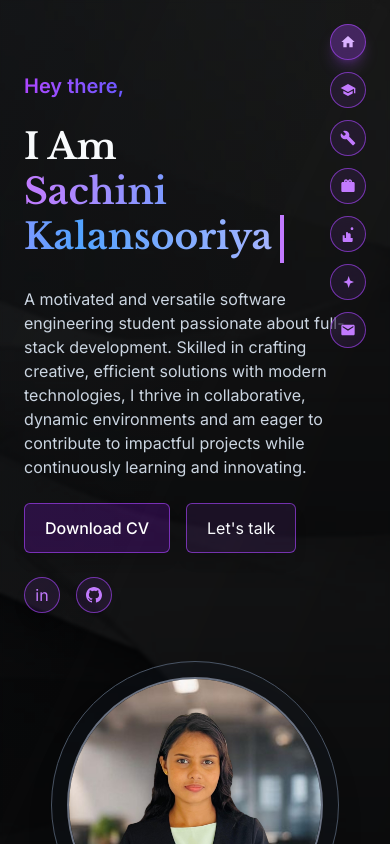
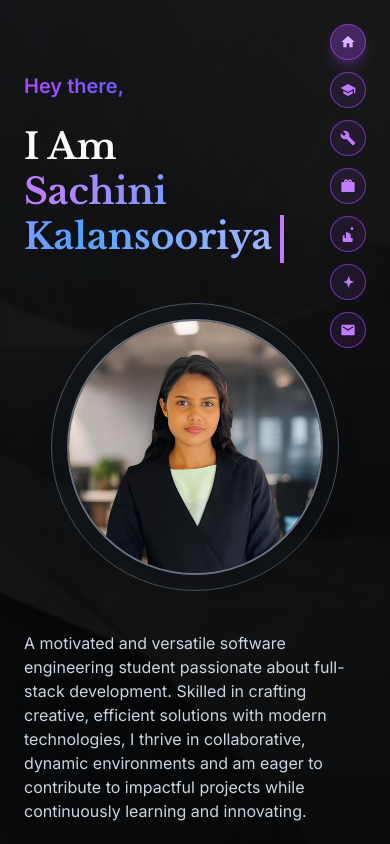
Before and after one commit to SachiniKalansooriya/my-portfolio, a Next.js app: page / in a window 390 px wide. Shown: the top 844 px of the page. Built offline with nearby package versions, Linux system fonts and the light colour scheme.

Commit message:
Refactor home section layout for improved mobile responsiveness and visual consistency

```diff
--- a/src/app/page.tsx
+++ b/src/app/page.tsx
@@ -689,15 +689,28 @@ export default function Home() {
       <div className="container relative z-10 px-6 py-12 mx-auto font-sans transition-all duration-500 ease-in-out sm:px-8 md:px-12 lg:px-24 xl:px-32 animate-fade-in">
 
         {/* HOME SECTION */}
-        <section id="home" className="grid items-start min-h-screen grid-cols-1 gap-8 pt-6 pb-12 lg:grid-cols-2">
+        <section id="home" className="min-h-screen pt-6 pb-12">
+          <div className="grid items-start grid-cols-1 gap-8 lg:grid-cols-2">
             {/* Left content */}
-          <div className="max-w-xl space-y-6">
+            <div className="max-w-xl space-y-6 lg:order-1">
               <div className="text-xl font-semibold text-transparent bg-gradient-to-r from-purple-500 via-blue-600 to-indigo-600 bg-clip-text">Hey there,</div>
 
               <h1 className="text-4xl font-extrabold leading-tight md:text-5xl lg:text-6xl">
                <p className="font-libre"> I Am </p><span className="text-transparent bg-gradient-to-r from-purple-400 via-blue-400 to-indigo-300 bg-clip-text font-libre">Sachini Kalansooriya</span>
                 <span className="inline-block w-1 h-12 ml-2 align-middle bg-purple-400 animate-blink" />
               </h1>
+
+              {/* Profile picture - shows on mobile after name */}
+              <div className="relative flex justify-center lg:hidden">
+                <div className="relative flex items-center justify-center w-80 h-80">
+                  {/* Mobile backdrop */}
+                  <div className="absolute w-72 h-72 rounded-full bg-[var(--surface)]/20 border-1 border-gray-600 top-1/2 left-1/2 transform -translate-x-1/2 -translate-y-1/2" />
+                  {/* Mobile profile picture */}
+                  <div className="relative w-64 h-64 overflow-hidden border-2 border-gray-500 rounded-full shadow-2xl">
+                    <Image src="/propic.jpg" alt="Profile" className="object-cover w-full h-full" width={384} height={384} />
+                  </div>
+                </div>
+              </div>
 
               <p className="text-[var(--text-muted)] text-base">
                A motivated and versatile software engineering student passionate
@@ -726,15 +739,15 @@ export default function Home() {
               </div>
             </div>
 
-                    {/* Right portrait with circular backdrop */}
-          <div className="relative flex justify-center lg:justify-end">
+            {/* Right portrait with circular backdrop - Desktop only */}
+            <div className="relative justify-center hidden lg:flex lg:justify-end lg:order-2">
               <div className="relative w-80 h-80 sm:w-96 sm:h-96 md:w-[32rem] md:h-[32rem] lg:w-[36rem] lg:h-[36rem] flex items-center justify-center">
-                {/* big circular backdrop (mobile centered, desktop offset) */}
-                <div className="absolute w-72 h-72 sm:w-80 sm:h-80 md:w-[32rem] md:h-[32rem] lg:w-[36rem] lg:h-[36rem] rounded-full bg-[var(--surface)]/20 border-1 border-gray-600 md:-right-4 md:-top-6 max-md:top-1/2 max-md:left-1/2 max-md:transform max-md:-translate-x-1/2 max-md:-translate-y-1/2" />
-
-                {/* portrait (responsive size) */}
+                {/* Desktop backdrop */}
+                <div className="absolute w-72 h-72 sm:w-80 sm:h-80 md:w-[32rem] md:h-[32rem] lg:w-[36rem] lg:h-[36rem] rounded-full bg-[var(--surface)]/20 border-1 border-gray-600 md:-right-4 md:-top-6" />
+                {/* Desktop profile picture */}
                 <div className="relative w-64 h-64 overflow-hidden border-2 border-gray-500 rounded-full shadow-2xl sm:w-72 sm:h-72 md:w-80 md:h-80 lg:w-96 lg:h-96">
                   <Image src="/propic.jpg" alt="Profile" className="object-cover w-full h-full" width={384} height={384} />
+                </div>
               </div>
             </div>
           </div>
```
Lines whose indentation alone changed are shown as unchanged.
